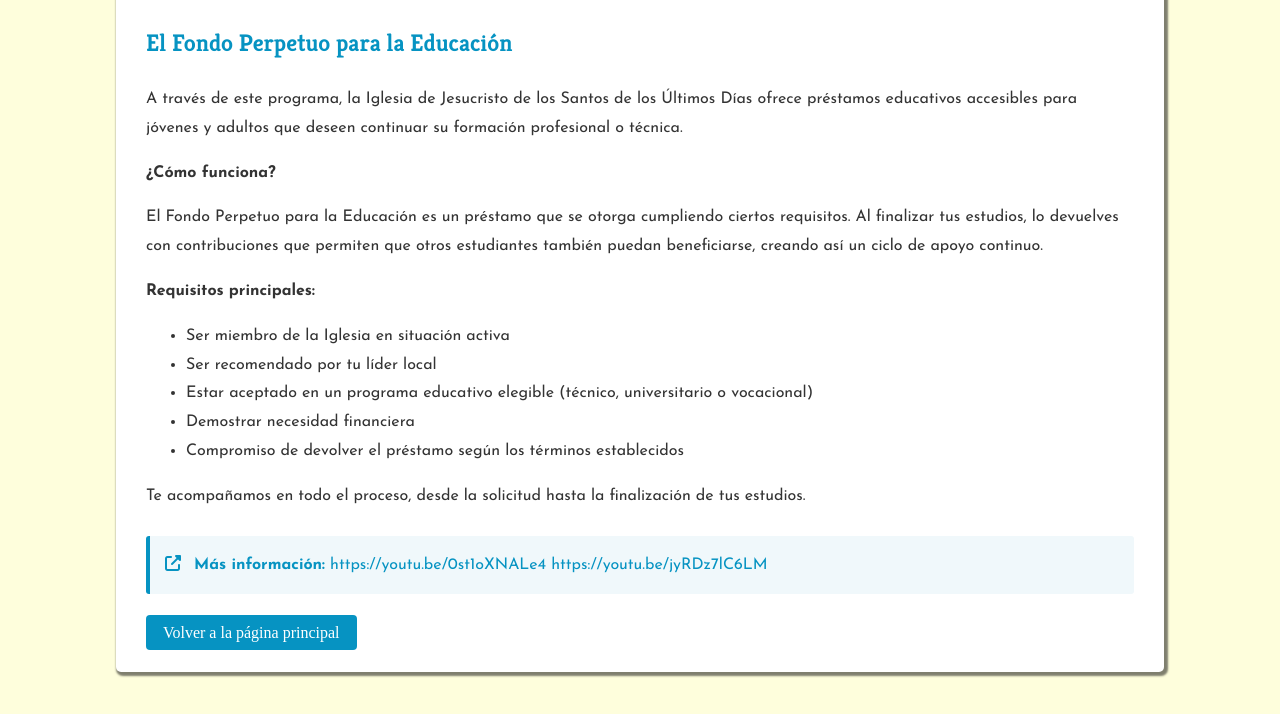
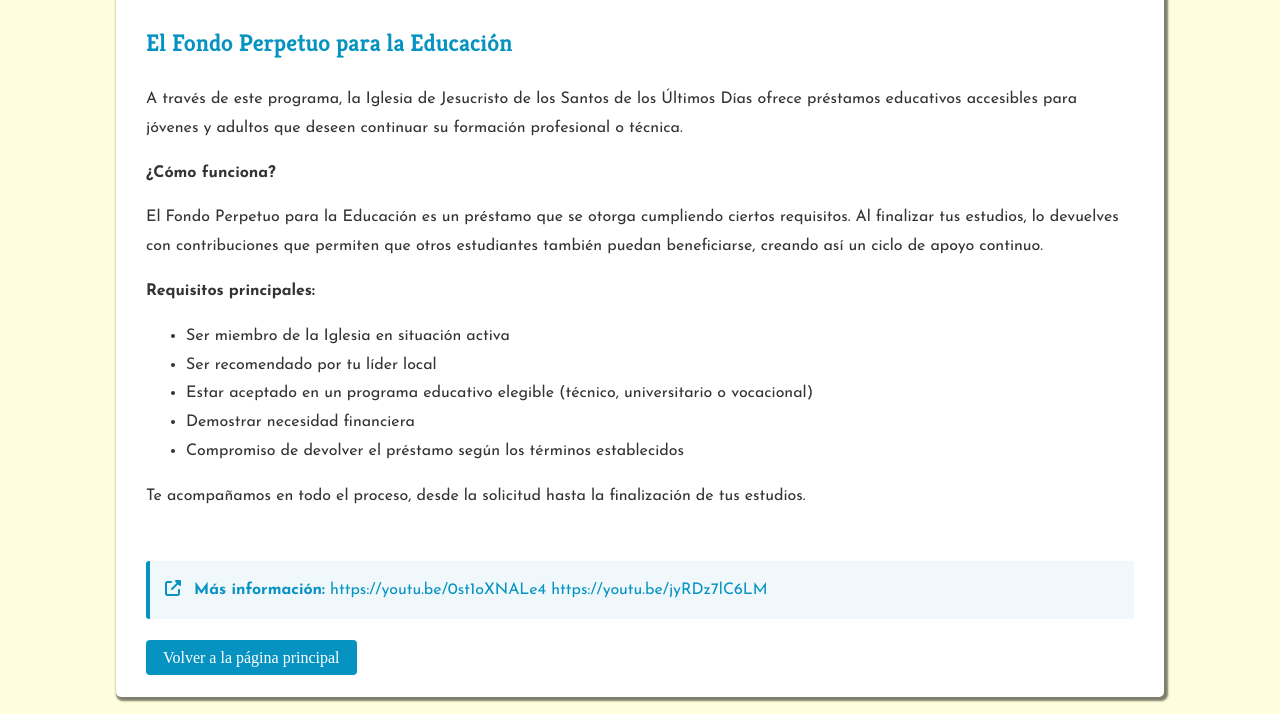
Before and after one commit to D4v1D-lab/web-prompt, a website: page paginas/educacion.html in a window 1280 px wide. Shown: the part 213-927 px from the top of the page. Drawn offline with nearby package versions, Linux system fonts and the light colour scheme; files whose address does not match are found by name.

Commit message:
Adjust margin for information box in educacion.html
Increased top margin from 25px to 50px for the information box.

```diff
--- a/paginas/educacion.html
+++ b/paginas/educacion.html
@@ -64,7 +64,7 @@
                     <li>Compromiso de devolver el préstamo según los términos establecidos</li>
                 </ul>
                 <p>Te acompañamos en todo el proceso, desde la solicitud hasta la finalización de tus estudios.</p>
-                <div style="margin-top: 25px; padding: 15px; background: #f0f8fb; border-left: 4px solid rgb(6, 147, 194); border-radius: 3px; font-family: 'Josefin Sans', sans-serif;">
+                <div style="margin-top: 50px; padding: 15px; background: #f0f8fb; border-left: 4px solid rgb(6, 147, 194); border-radius: 3px; font-family: 'Josefin Sans', sans-serif;">
                     <i class="fas fa-external-link-alt" style="color: rgb(6, 147, 194); margin-right: 8px;"></i>
                     <strong style="color: rgb(6, 147, 194);">Más información:</strong>
                     <a href="https://www.youtube.com/watch?v=0st1oXNALe4&t=56s" target="_blank" rel="noopener" style="color: rgb(6, 147, 194); word-break: break-all;">https://youtu.be/0st1oXNALe4</a>
```
